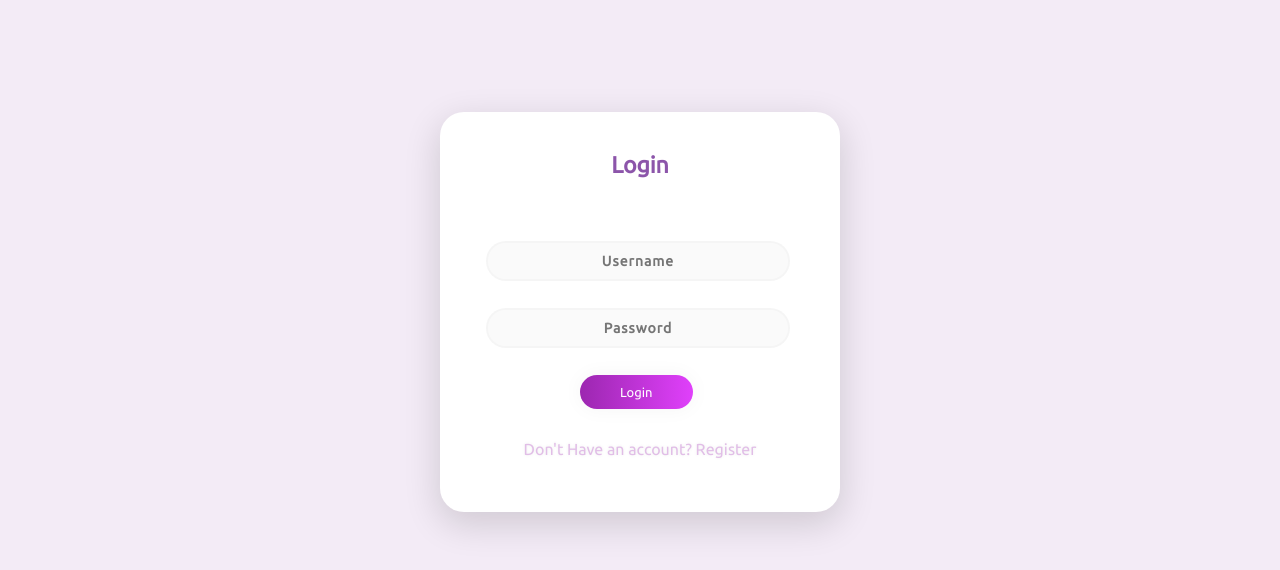
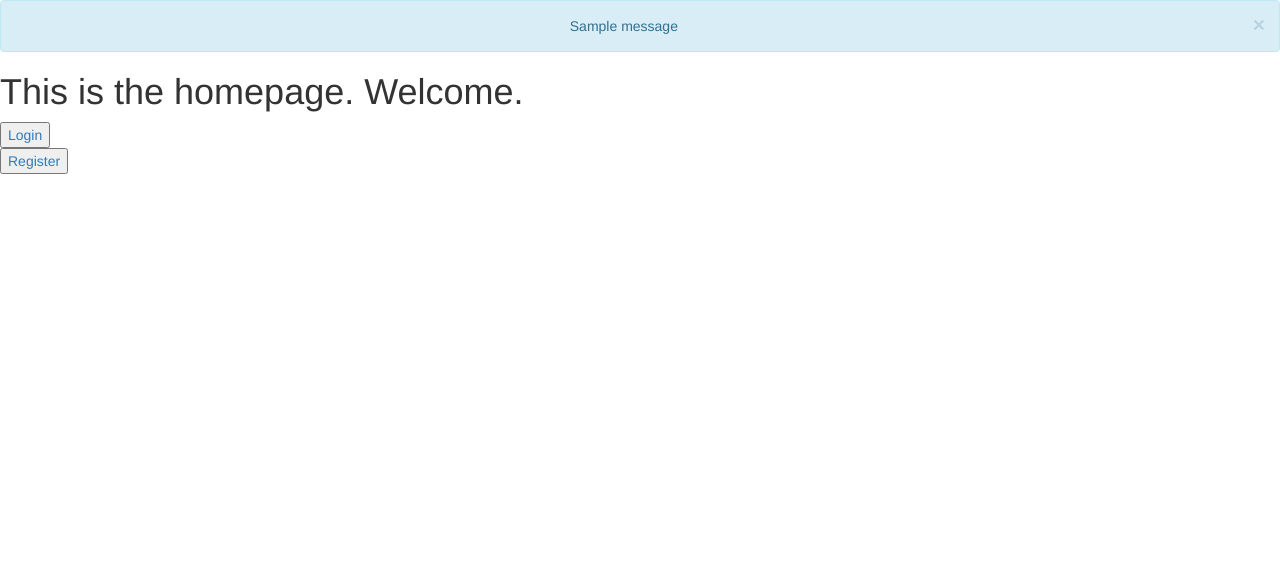
Before and after one commit to RitikMody/face-recognition-system, a Django app: page / in a window 1280 px wide. Shown: the top 570 px of the page. Run offline with Django 3.2, Linux system fonts and the light colour scheme; one stand-in notice (Sample message) is shown; some libraries are stand-ins or nearby versions.

Commit message:
minor changes

```diff
--- a/facial_Login/settings.py
+++ b/facial_Login/settings.py
@@ -40,6 +40,7 @@ INSTALLED_APPS = [
     'login',
 
 ]
+
 
 MIDDLEWARE = [
     'django.middleware.security.SecurityMiddleware',
--- a/login/models.py
+++ b/login/models.py
@@ -6,3 +6,6 @@ from django.db import models
 class Staff(models.Model):
     username = models.CharField(max_length=50)
     password = models.CharField(max_length=100)
+
+    def __str__(self):
+        return f'{self.username}'
--- a/login/templates/login/homepage.html
+++ b/login/templates/login/homepage.html
@@ -1 +1,28 @@
-<h1>This is the homepage. Welcome!!</h1>
+<html>
+
+<head>
+    <link rel="stylesheet" href="css/style.css">
+    <link href="https://fonts.googleapis.com/css?family=Ubuntu" rel="stylesheet">
+    <meta name="viewport" content="width=device-width, initial-scale=1" />
+    <link rel="stylesheet" href="path/to/font-awesome/css/font-awesome.min.css">
+    <link rel="stylesheet" href="https://maxcdn.bootstrapcdn.com/bootstrap/3.4.1/css/bootstrap.min.css">
+    <script src="https://ajax.googleapis.com/ajax/libs/jquery/3.5.1/jquery.min.js"></script>
+    <script src="https://maxcdn.bootstrapcdn.com/bootstrap/3.4.1/js/bootstrap.min.js"></script>
+    <title>Home</title>
+</head>
+
+<body>
+    {% if messages %}
+    {% for message in messages %}
+    <div class="alert alert-info alert-dismissible">
+        <a href="#" class="close" data-dismiss="alert" aria-label="close">&times;</a>
+        <p align="center">{{message}}</p>
+    </div>
+    {% endfor %}
+    {% endif %}
+    <h1>This is the homepage. Welcome.</h1>
+    <a href="{% url 'login' %}"><button>Login</button></a><br>
+    <a href="{% url 'register' %}"><button>Register</button></a>
+</body>
+
+</html>
--- a/login/templates/login/login.html
+++ b/login/templates/login/login.html
@@ -5,6 +5,9 @@
     <link href="https://fonts.googleapis.com/css?family=Ubuntu" rel="stylesheet">
     <meta name="viewport" content="width=device-width, initial-scale=1" />
     <link rel="stylesheet" href="path/to/font-awesome/css/font-awesome.min.css">
+    <link rel="stylesheet" href="https://maxcdn.bootstrapcdn.com/bootstrap/3.4.1/css/bootstrap.min.css">
+    <script src="https://ajax.googleapis.com/ajax/libs/jquery/3.5.1/jquery.min.js"></script>
+    <script src="https://maxcdn.bootstrapcdn.com/bootstrap/3.4.1/js/bootstrap.min.js"></script>
     <title>Login</title>
     <style>
         body {
@@ -116,12 +119,21 @@
 </head>
 
 <body>
+    {% if messages %}
+    {% for message in messages %}
+    <div class="alert alert-info alert-dismissible">
+        <a href="#" class="close" data-dismiss="alert" aria-label="close">&times;</a>
+        <p align="center">{{message}}</p>
+    </div>
+    {% endfor %}
+    {% endif %}
     <div class="main">
         <p class="sign" align="center">Login</p>
         <form class="form1" method="POST">
             {% csrf_token %}
-            <input class="un " type="text" align="center" placeholder="Username" name="username" id="username">
-            <input class="pass" type="password" align="center" placeholder="Password" name="password" id="password">
+            <input class="un " type="text" align="center" placeholder="Username" name="username" id="username" required>
+            <input class="pass" type="password" align="center" placeholder="Password" name="password" id="password"
+                required>
             <button type="submit" class="submit" name="submit" align="center">Login</button>
             <p class="forgot" align="center">Don't Have an account? <a href="{% url 'register' %}">Register</p>
 
@@ -130,4 +142,5 @@
 
 </body>
 
+
 </html>
--- a/login/urls.py
+++ b/login/urls.py
@@ -4,7 +4,7 @@ from django.conf import settings
 from django.conf.urls.static import static
 
 urlpatterns = [
-    path('', views.login, name='login'),
+    path('', views.home, name='home'),
     path('register', views.register, name='register'),
-    path('home', views.home, name='home'),
+    path('login', views.login, name='login'),
 ]
--- a/login/views.py
+++ b/login/views.py
@@ -15,17 +15,19 @@ def register(request):
         try:
             obj = Staff.objects.get(username=username)
             print(obj)
-            if not obj:
-                try:
-                    Staff.objects.create(username=username, password=password)
-                    return render(request, 'login/login.html')
-                except:
-                    return render(request, 'login/register.html')
-            else:
-                e = 'This username is taken. Please try again with different username.'
-                return render(request, 'login/register.html', {'e': e})
+            if obj:
+                # e = 'This username is taken. Please try again with different username.'
+                # return render(request, 'login/register.html', {'e': e})
+                messages.error(
+                    request, f'This username is taken. Please try again with different username.')
         except:
-            return render(request, 'login/login.html')
+            obj = Staff()
+            obj.username = username
+            obj.password = password
+            obj.save()
+            messages.success(
+                request, f'Registeration Successfull. You may login now!!')
+            return render(request, 'login/registet.html')
     return render(request, 'login/register.html')
 
 
@@ -40,11 +42,16 @@ def login(request):
             print(obj)
             if obj:
                 if obj.password == password:
+                    messages.success(request, f'Login Sucessfull !!')
                     return render(request, 'login/homepage.html')
                 else:
+                    messages.error(
+                        request, f'This password is incorrect. Please enter the correct passsword.')
                     return render(request, 'login/login.html')
             else:
-                return render(request, 'login/register.html')
+                messages.error(
+                    request, f'Account with this username does not exist!! Please enter a valid username.')
+                return render(request, 'login/login.html')
         except:
             return render(request, 'login/login.html')
     return render(request, 'login/login.html')
```
Also changed, not shown: login/templates/login/register.html (+16 -2 lines), db.sqlite3, login/forms.py (added).
